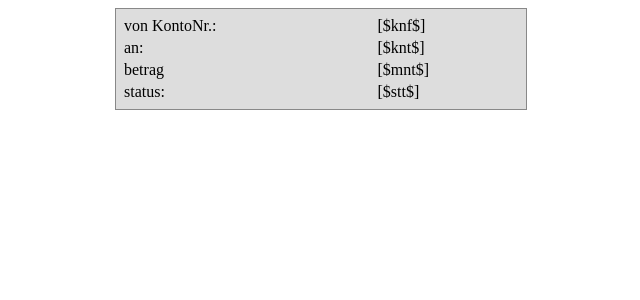
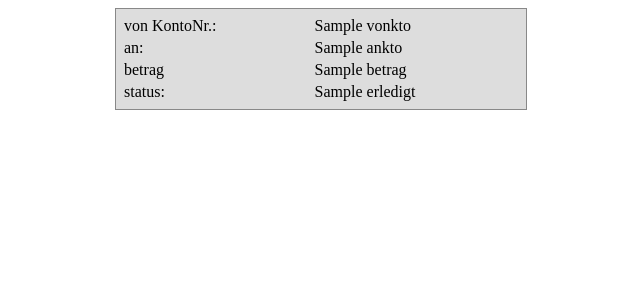
Before and after one commit to hoe-si/new, a Python web app: template templates/return.html in a window 1280 px wide. Shown: the top 300 px of the page, without its empty margins (319-959 px from the left). Run offline with Jinja, Linux system fonts and the light colour scheme; the template is opened without the code that fills it: most values are stand-ins (such as "Sample title", 1, 10 or a date in 2020).

Commit message:
changed template variables

```diff
--- a/templates/return.html
+++ b/templates/return.html
@@ -6,10 +6,10 @@
   <body>
     <div id="ctn">
      <table>
-	<tr><td>von KontoNr.:</td><td>[$knf$]</td></tr>
-	<tr><td>an:</td><td>[$knt$]</td></tr>
-	<tr><td>betrag</td><td>[$mnt$]</td></tr>
-	<tr><td>status:</td><td>[$stt$]</td></tr>
+	<tr><td>von KontoNr.:</td><td>{{vonkto}}</td></tr>
+	<tr><td>an:</td><td>{{ankto}}</td></tr>
+	<tr><td>betrag</td><td>{{betrag}}</td></tr>
+	<tr><td>status:</td><td>{{erledigt}}</td></tr>
       </table>
     </div>
   </body>
```
